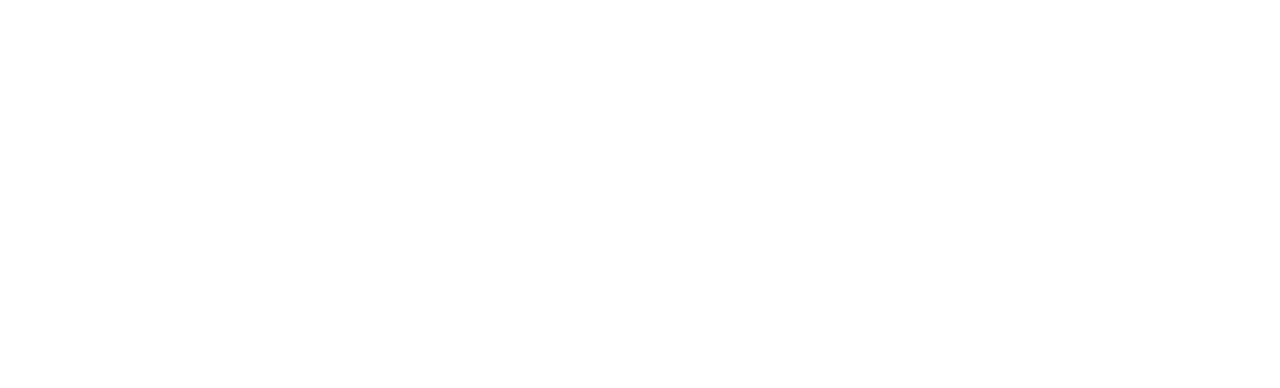
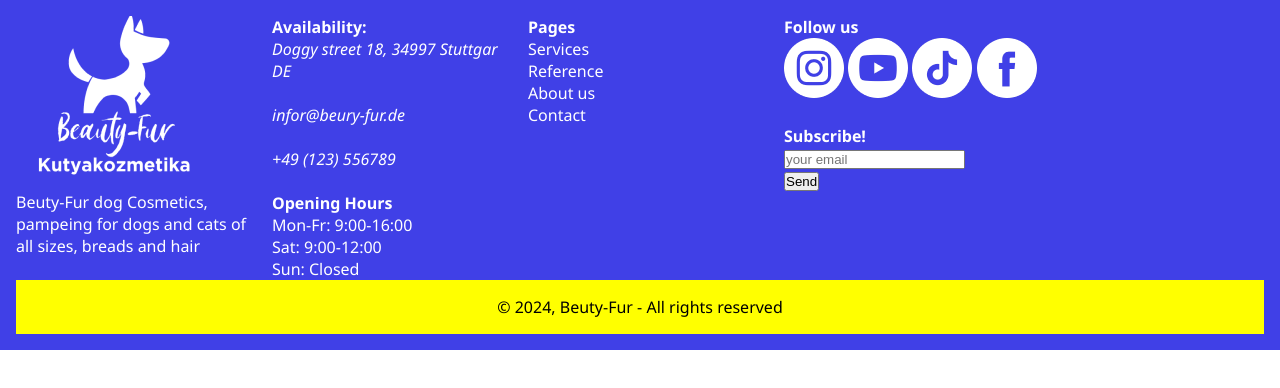
Before and after one commit to AlexJaegerPena/pawsome-pets, a plain HTML site: page index.html in a window 1280 px wide. Drawn offline with Linux system fonts and the light colour scheme.

Commit message:
The header section of the project  was added and styled, it's related images werer also added

```diff
--- a/index.html
+++ b/index.html
@@ -17,6 +17,51 @@
     <section class="section7"></section>
     <section class="section8"></section>
     <section class="section9"></section>
-    <section class="section10"></section>
+    <footer class="section10">
+      <section>
+        <img src="./pics/dog_logo.png" alt="">
+        <p>Beuty-Fur dog Cosmetics, pampeing for dogs and cats of all sizes, breads and hair</p>
+      </section>
+      <section>
+        <h4>Availability:</h4>
+        <address class="address">
+          <a href="#">Doggy street 18, 34997 Stuttgar DE</a> <br> <br>
+          <a href="mailto:info@beury-fur.de">infor@beury-fur.de</a> <br><br>
+          <a href="tel:+49123456789">+49 (123) 556789</a>
+        </address> <br>
+        <div>
+          <h4>Opening Hours</h4>
+          <p>Mon-Fr: 9:00-16:00</p>
+          <p>Sat: 9:00-12:00</p>
+          <p>Sun: Closed</p>
+        </div>
+      </section>
+      <section >
+        <h4>Pages</h4>
+        <ul class="pages">
+          <li><a href="#">Services</a></li>
+          <li><a href="#">Reference</a></li>
+          <li><a href="#">About us</a></li>
+          <li><a href="#">Contact</a></li>
+        </ul>
+      </section>
+      <section>
+        <h4>Follow us</h4>
+        <img src="./pics/002-instagram.png" alt="instagram logo" pla>
+        <img src="./pics/004-youtube.png" alt="004-youtube logo">
+        <img src="./pics/001-tiktok.png" alt="001-tiktok logo">
+        <img src="./pics/003-facebook.png" alt="003-facebook logo">
+        <br><br>
+        <form action="#">
+          <h4>Subscribe!</h4>
+          <input type="email" placeholder="your email"><br>
+          <input type="submit" value="Send">
+        </form>
+
+      </section>
+      <section id="copyright">
+        <p>&copy 2024, Beuty-Fur - All rights reserved</p>
+      </section>
+    </footer>
   </body>
 </html>
--- a/style.css
+++ b/style.css
@@ -3,3 +3,44 @@
   padding: 0;
   box-sizing: border-box;
 }
+.section10 {
+  font-family:'Segoe UI', Tahoma, Geneva, Verdana, sans-serif;
+  background-color: rgb(64, 64, 231);
+  color: white;
+  padding: 1rem;
+  display: grid;
+  column-gap: 1rem;
+  grid-template-columns: 1fr 1fr 1fr 2fr;
+
+}
+
+.address a {
+  color: white;
+  text-decoration: none;
+}
+
+.address a:hover {
+  text-decoration: underline;
+}
+
+.pages {
+  list-style-type: none;
+}
+.pages a{
+  color: white;
+  text-decoration: none;
+
+}
+
+.pages a:hover {
+  text-decoration: underline;
+
+}
+
+#copyright{
+  grid-column: 1/span 4;
+  text-align: center;
+  background-color: yellow;
+  color: black;
+  padding: 1rem;
+}
```
Also changed, not shown: pics/001-tiktok.png (added), pics/002-instagram.png (added), pics/003-facebook.png (added), pics/004-youtube.png (added), pics/adorable-little-dog-with-his-owner.png (added), pics/beautiful-pet-portrait-dog 1.png (added), pics/close-up-woman-hugging-her-pet-dog.png (added), pics/dog_logo.png (added), pics/young-woman-with-her-pets.png (added).
